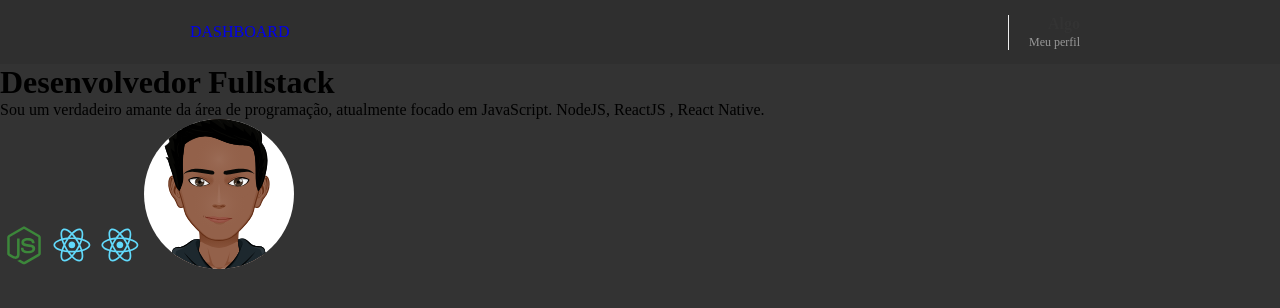
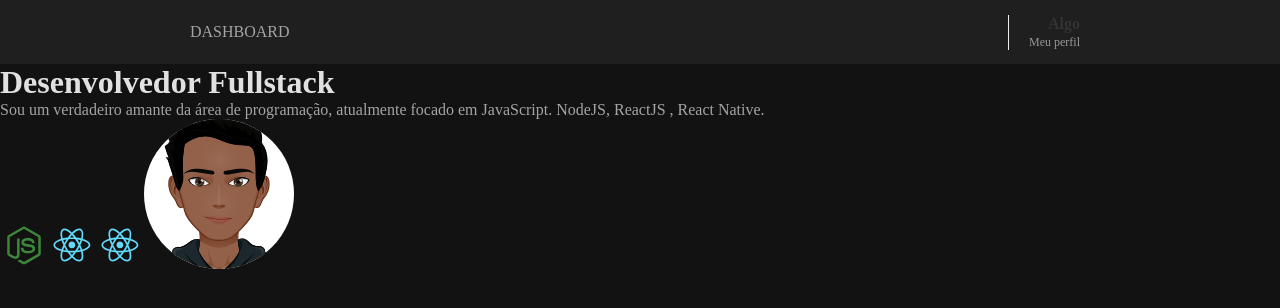
Before and after one commit to romulo94/home, a React (Create React App) app: page / in a window 1280 px wide. Shown: the top 308 px of the page. Built offline with nearby package versions, Linux system fonts and the light colour scheme.

Commit message:
rebuild default style

```diff
--- a/src/components/Header/styles.js
+++ b/src/components/Header/styles.js
@@ -2,7 +2,7 @@ import styled from 'styled-components';
 
 export const Container = styled.div`
   padding: 0 30px;
-  background: #303030ee;
+  background: #1f1f1f;
 `;
 
 export const Content = styled.div`
--- a/src/styles/global.js
+++ b/src/styles/global.js
@@ -12,7 +12,7 @@ export default createGlobalStyle`
     outline: 0;
   }
   html, body, #root {
-    background: #333333;
+    background: #121212;
     height: 100%;
   }
   body {
@@ -30,4 +30,12 @@ export default createGlobalStyle`
   button {
     cursor: pointer;
   }
+
+  a, h2, h3, h4, span, p{
+    color: #a4a4a4;
+  }
+
+  h1{
+    color: #e1e1e1;
+  }
 `;
```
